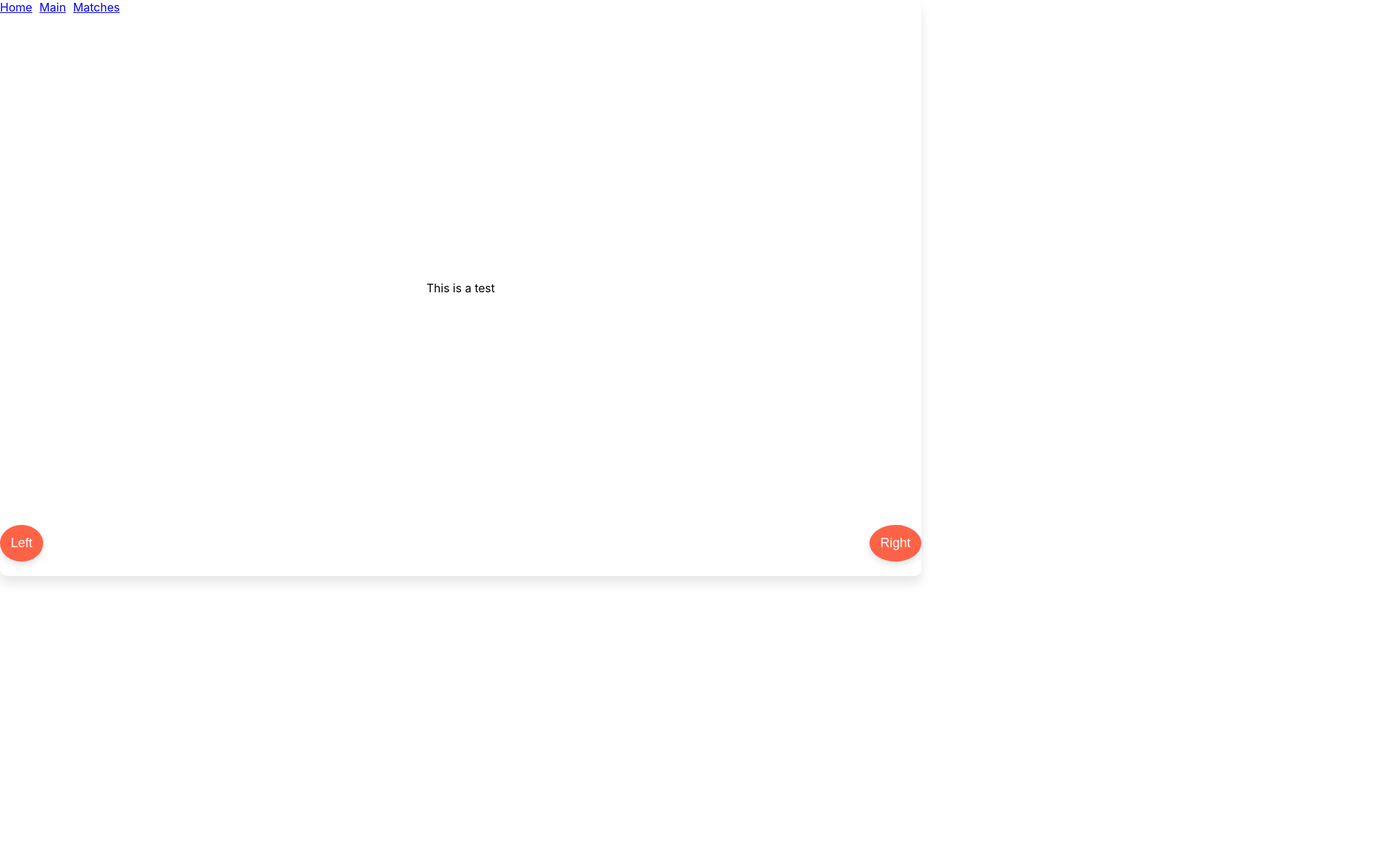
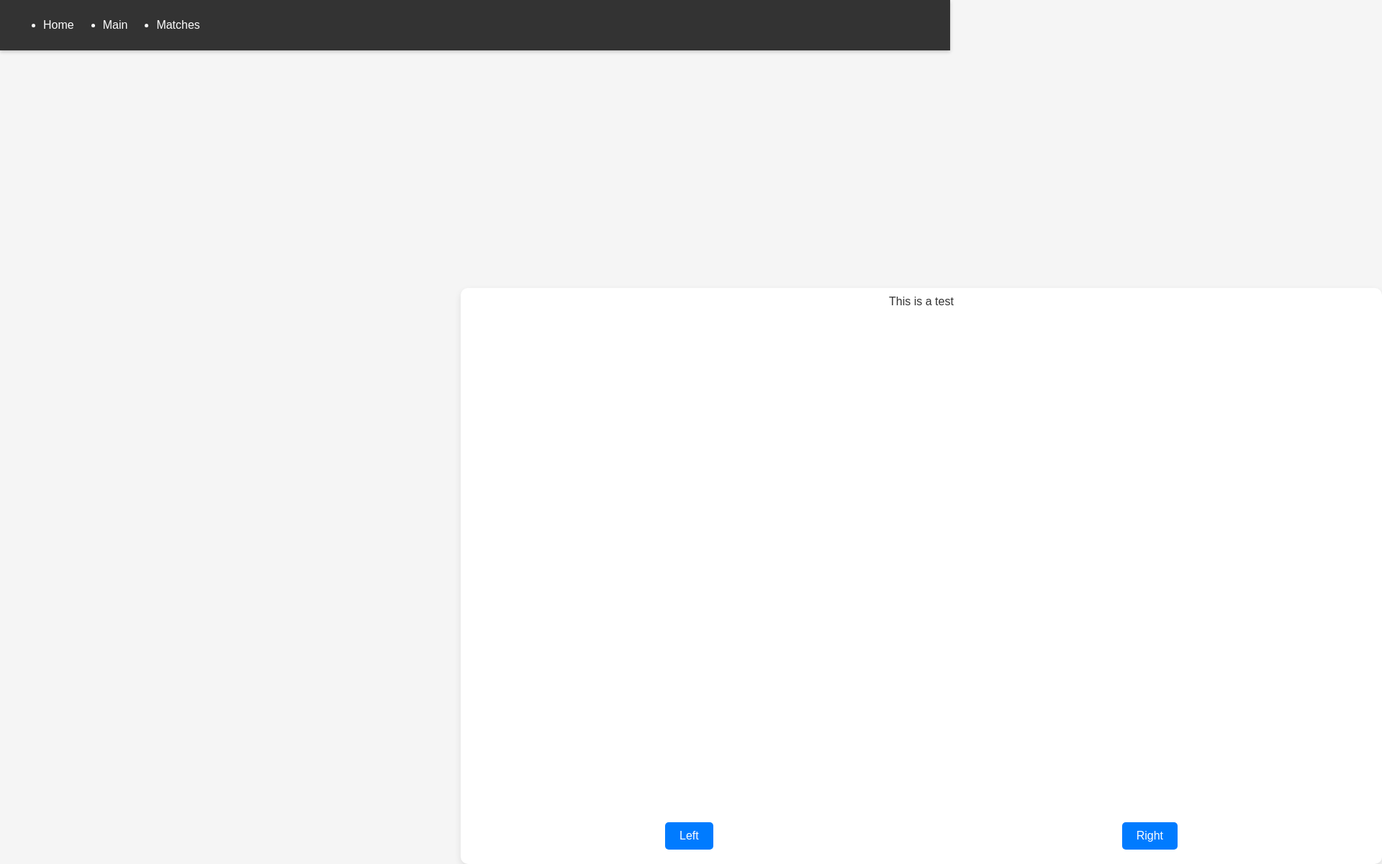
Before and after one commit to Paulfh27/match-app, a React (Create React App) app: page /Main in a window 1280 px wide. Shown: the whole page at 72% size, 1920 px wide, since content can reach past the window. Before the commit the page ends 800 px from the top, so only its background shows below. Built offline with nearby package versions, Linux system fonts and the light colour scheme.

Commit message:
having issues with formatting main page. updated css for toolbar and home page

```diff
--- a/src/Components/Card.js
+++ b/src/Components/Card.js
@@ -2,6 +2,7 @@ import './card.css';
 
 function Card(props) {
     return (
+        <div className='body'>
             <div className='card'>
                 <p className='card-content'>
                     This is a test
@@ -11,6 +12,7 @@ function Card(props) {
                     <button onClick={props.onRight}>Right</button>
                 </div>
             </div>
+        </div>
     )
 }
 
--- a/src/Components/Item.js
+++ b/src/Components/Item.js
@@ -7,7 +7,7 @@ import './item.css'
 function Item(props) {
     return (
         <div className='gallery-item'>
-            <h1>{props.text}</h1>
+            <h1 className='gallery-item-title'>{props.text}</h1>
         </div>
     )
 }
--- a/src/Components/Toolbar.js
+++ b/src/Components/Toolbar.js
@@ -1,19 +1,20 @@
 import { Outlet, Link } from "react-router-dom";
+import './toolbar.css'
 
 // Toolbar Class
 //      Sits at the bottom of the screen in most pages
 //      holds all navigation options
 function Toolbar() {
     return(
-        <div style={{position:'absolute', width:'100%'}}>
-            <ul style={{listStyleType: 'none', margin:0, padding:0, display:'flex'}}>
-                <li style={{marginRight:'10px'}}>
+        <div className='toolbar'>
+            <ul className='nav-links'>
+                <li>
                     <Link to="/">Home</Link>
                 </li>
-                <li style={{marginRight:'10px'}}>
+                <li>
                     <Link to="/Main">Main</Link>
                 </li>
-                <li style={{marginRight:'10px'}}>
+                <li>
                     <Link to="/Matches">Matches</Link>
                 </li>
             </ul>
--- a/src/Components/card.css
+++ b/src/Components/card.css
@@ -1,92 +1,104 @@
-/* Container for the entire app */
-.app-container {
+/* Reset some default browser styles */
+body, h1, p, a, button {
+  margin: 0;
+  padding: 0;
+  font-family: Arial, sans-serif;
+}
+
+/* Set a background color and basic styling for the body */
+body {
+  margin: 0;
+  padding: 0;
+  box-sizing: border-box;
   display: flex;
   justify-content: center;
   align-items: center;
   height: 100vh;
   background-color: #f5f5f5;
-    overflow: hidden;
 }
 
-  /* Card container to hold swipeable cards */
+/* Card container */
 .card-container {
   position: relative;
-    width: 90%;
-    max-width: 400px;
-    height: 60%;
-    perspective: 1000px; /* Add perspective for 3D effect */
+  width: 300px;
+  height: 400px;
+  perspective: 1000px; /* For 3D effect */
 }
 
-  /* Individual swipeable card */
+/* Card styling */
 .card {
   position: absolute;
   width: 100%;
   height: 100%;
-    background-color: white;
+  background-color: #fff;
   border-radius: 10px;
-    box-shadow: 0 10px 15px rgba(0, 0, 0, 0.1);
+  box-shadow: 0 4px 10px rgba(0, 0, 0, 0.1);
   display: flex;
   flex-direction: column;
-    justify-content: center;
+  justify-content: space-between;
   align-items: center;
-    transition: transform 0.3s ease-out, opacity 0.3s ease-out;
-    cursor: pointer;
-    backface-visibility: hidden; /* Hide the back face of the card */
-  }
-
-  /* Hidden state for cards */
-  .card.hidden {
-    display: none;
-  }
-
-  /* Card images */
-  .card img {
-    width: 100%;
-    height: auto;
-    border-top-left-radius: 10px;
-    border-top-right-radius: 10px;
+  overflow: hidden;
+  transition: transform 0.3s ease, opacity 0.3s ease;
+  touch-action: none; /* Prevent default touch actions */
 }
 
 /* Card content */
+.card img {
+  width: 100%;
+  height: 60%;
+  object-fit: cover;
+}
+
 .card-content {
-    padding: 20px;
+  padding: 10px;
   text-align: center;
 }
 
-  /* Swipe left animation */
-  .swipe-left {
+.card-content h3 {
+  margin-bottom: 10px;
+  font-size: 1.2rem;
+}
+
+.card-content p {
+  font-size: 1rem;
+  color: #555;
+}
+
+/* Buttons */
+.navigation-buttons {
+  width: 100%;
+  display: flex;
+  justify-content: space-around;
+  padding: 10px 0;
+}
+
+.navigation-buttons button {
+  background-color: #007bff;
+  border: none;
+  color: white;
+  padding: 10px 20px;
+  font-size: 1rem;
+  border-radius: 5px;
+  cursor: pointer;
+  transition: background-color 0.3s ease;
+}
+
+.navigation-buttons button:hover {
+  background-color: #0056b3;
+}
+
+/* Swiping animations */
+.card.swipe-left {
   transform: translateX(-100%) rotate(-20deg);
   opacity: 0;
 }
 
-  /* Swipe right animation */
-  .swipe-right {
+.card.swipe-right {
   transform: translateX(100%) rotate(20deg);
   opacity: 0;
 }
 
-  /* Navigation buttons */
-  .navigation-buttons {
-    position: absolute;
-    bottom: 20px;
-    display: flex;
-    justify-content: space-between;
-    width: 100%;
-    padding: 0 20px;
+/* Hidden state */
+.hidden {
+  display: none;
 }
-
-  .navigation-buttons button {
-    background-color: #ff6347;
-    border: none;
-    color: white;
-    padding: 15px;
-    border-radius: 50%;
-    font-size: 18px;
-    cursor: pointer;
-    box-shadow: 0 5px 10px rgba(0, 0, 0, 0.1);
-    transition: background-color 0.3s;
-  }
-
-  .navigation-buttons button:hover {
-    background-color: #ff4500;
-  }
--- a/src/Components/item.css
+++ b/src/Components/item.css
@@ -5,6 +5,7 @@
     justify-content: center;
     gap: 20px;
     padding: 20px;
+    padding-top: 100px;
     background-color: #f5f5f5;
   }
 
--- /dev/null
+++ b/src/Components/toolbar.css
@@ -0,0 +1,79 @@
+/* Reset some default browser styles */
+body, h1, p, a, button {
+    margin: 0;
+    padding: 0;
+    font-family: Arial, sans-serif;
+  }
+
+  /* Set a background color and basic styling for the body */
+  body {
+    margin: 0;
+    padding: 0;
+    box-sizing: border-box;
+  }
+
+  /* Toolbar container */
+  .toolbar {
+    position: fixed; /* Fixed position at the top */
+    top: 0;
+    left: 0;
+    width: 100%; /* Full width */
+    background-color: #333; /* Background color */
+    color: white; /* Text color */
+    display: flex;
+    align-items: center;
+    justify-content: space-between; /* Space out items */
+    padding: 10px 20px; /* Padding around items */
+    box-shadow: 0 2px 5px rgba(0, 0, 0, 0.2); /* Shadow for depth */
+    z-index: 1000; /* Ensure it sits above other elements */
+  }
+
+  /* Toolbar logo */
+  .toolbar .logo {
+    font-size: 1.5rem;
+    font-weight: bold;
+  }
+
+  /* Navigation links */
+  .toolbar .nav-links {
+    display: flex;
+    gap: 40px; /* Space between links */
+  }
+
+  .toolbar .nav-links a {
+    color: white;
+    text-decoration: none; /* Remove underline */
+    font-size: 1rem;
+    transition: color 0.3s ease;
+  }
+
+  .toolbar .nav-links a:hover {
+    color: #007bff; /* Hover color */
+  }
+
+  /* Toolbar buttons (e.g., login, sign up) */
+  .toolbar .buttons {
+    display: flex;
+    gap: 10px; /* Space between buttons */
+  }
+
+  .toolbar .buttons button {
+    background-color: #007bff; /* Button background */
+    border: none;
+    color: white;
+    padding: 10px 20px;
+    font-size: 1rem;
+    border-radius: 5px;
+    cursor: pointer;
+    transition: background-color 0.3s ease;
+  }
+
+  .toolbar .buttons button:hover {
+    background-color: #0056b3; /* Button hover background */
+  }
+
+  /* Add some margin to the top of the body content to prevent overlap with the toolbar */
+  .content {
+    margin-top: 60px;
+    padding: 20px;
+  }
--- a/src/Pages/Home.js
+++ b/src/Pages/Home.js
@@ -1,6 +1,7 @@
 import { useState } from "react";
 import Toolbar from "../Components/Toolbar";
 import Modal from '../Components/Modal'
+import './home.css'
 
 // Need a login page
 function Home() {
@@ -16,9 +17,13 @@ function Home() {
 
     return(
         <div>
-            <button onClick={loginHandler}>Login</button>
+            <Toolbar></Toolbar>
+            <div>
+                <div className='button-container'>
+                    <button onClick={loginHandler}>Login</button>
+                </div>
+            </div>
             {modalIsOpen ? <Modal onCancle={cancleHandler} onConfirm={cancleHandler}/> : null }
-            <Toolbar></Toolbar>
         </div>
     )
 }
--- a/src/Pages/Main.js
+++ b/src/Pages/Main.js
@@ -1,5 +1,6 @@
 import Toolbar from "../Components/Toolbar";
 import Card from '../Components/Card';
+import '../Components/card.css'
 
 /*
 * Main page or the swiping page of the app
@@ -9,8 +10,10 @@ import Card from '../Components/Card';
 function Main() {
     return(
         <div>
-            <Card/>
             <Toolbar></Toolbar>
+            <div >
+                <Card/>
+            </div>
         </div>
     )
 }
--- a/src/Pages/Matches.js
+++ b/src/Pages/Matches.js
@@ -9,13 +9,13 @@ function Matches(props) {
     return (
         <div>
             <Toolbar></Toolbar>
-            <div padding='20px' className='gallery-container'>
-                <Item>One</Item>
-                <Item>two</Item>
-                <Item>three</Item>
-                <Item>four</Item>
-                <Item>five</Item>
-                <Item>six</Item>
+            <div className='gallery-container'>
+                <Item text="One"></Item>
+                <Item text="Two"></Item>
+                <Item text="Three"></Item>
+                <Item text="Four"></Item>
+                <Item text="Five"></Item>
+                <Item text="Six"></Item>
             </div>
         </div>
     )
--- /dev/null
+++ b/src/Pages/home.css
@@ -0,0 +1,62 @@
+/* Reset some default browser styles */
+body, h1, p, a, button {
+    margin: 0;
+    padding: 0;
+    font-family: Arial, sans-serif;
+  }
+
+  /* Set a background color and basic styling for the body */
+  body {
+    background-color: #f5f5f5;
+    display: flex;
+    justify-content: center;
+    align-items: center;
+    height: 100vh;
+    margin: 0;
+  }
+
+  /* Container for the main content */
+  .main-container {
+    background-color: #ffffff;
+    border-radius: 8px;
+    box-shadow: 0 4px 8px rgba(0, 0, 0, 0.1);
+    padding: 20px;
+    text-align: center;
+    width: 90%;
+    max-width: 400px;
+  }
+
+  /* Styling for the header */
+  .header {
+    margin-bottom: 20px;
+  }
+
+  /* Styling for the paragraphs */
+  p {
+    margin-bottom: 20px;
+    color: #333;
+  }
+
+  /* Styling for the buttons */
+  button {
+    background-color: #007bff;
+    border: none;
+    color: white;
+    padding: 15px 30px;
+    font-size: 16px;
+    border-radius: 5px;
+    cursor: pointer;
+    transition: background-color 0.3s ease;
+    margin-bottom: 10px; /* Space between buttons */
+  }
+
+  button:hover {
+    background-color: #0056b3;
+  }
+
+  /* Centering the buttons in a flex container */
+  .button-container {
+    display: flex;
+    flex-direction: column;
+    align-items: center;
+  }
```
Lines whose indentation alone changed are shown as unchanged.
